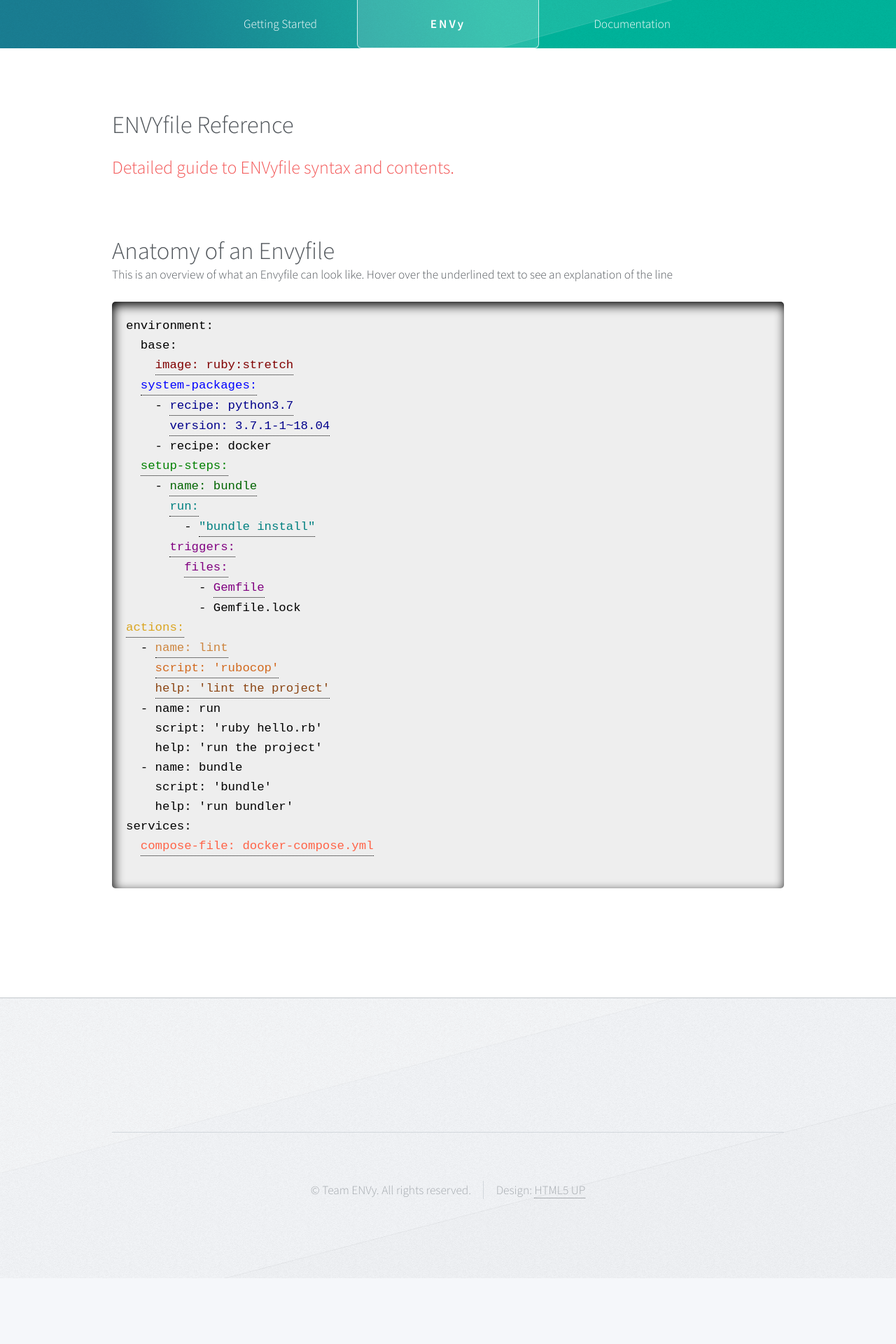
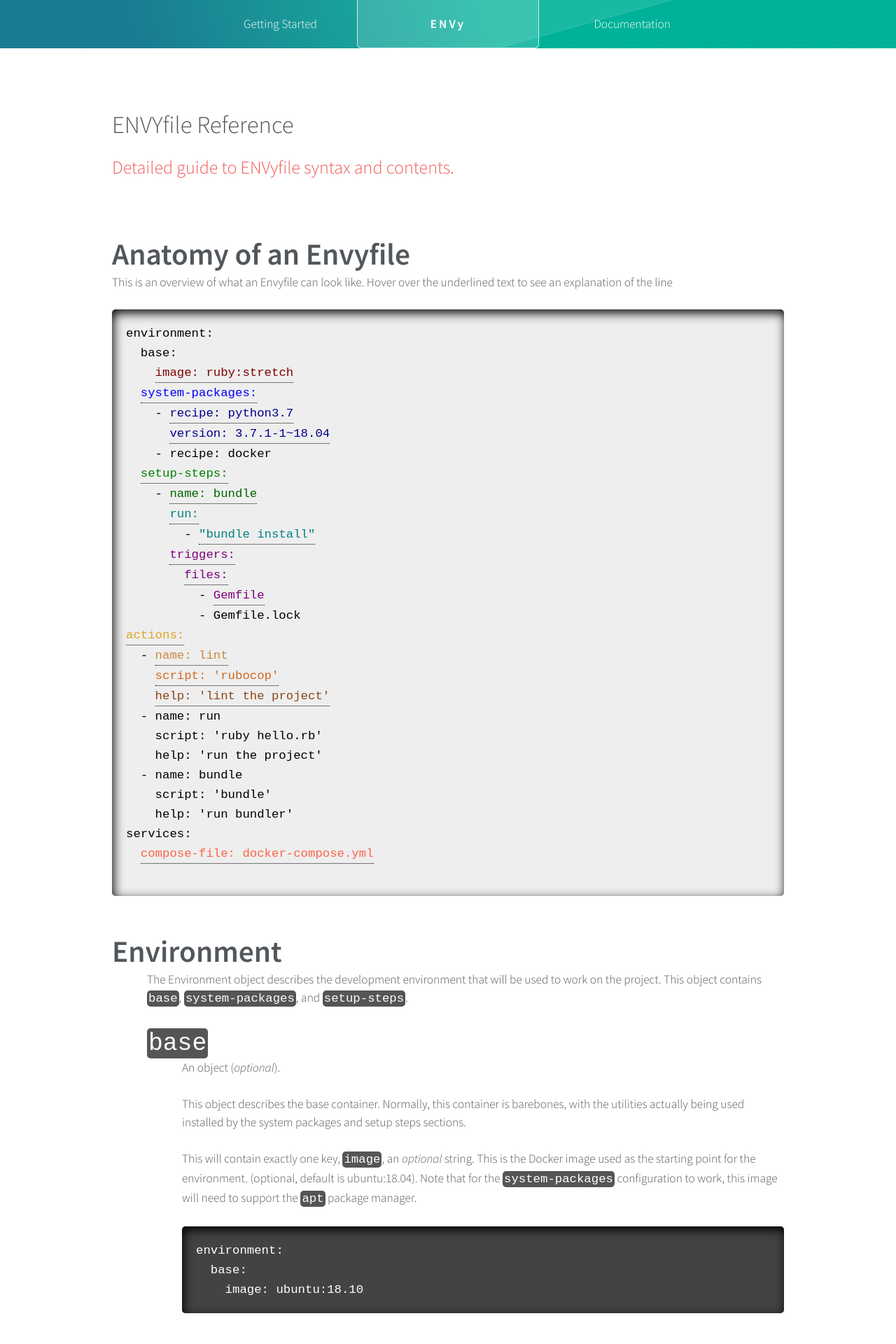
Before and after one commit to envy-project/envy-project.github.io, a Jekyll site: the page built from envyfile-reference.md, in a window 1280 px wide. Shown: the top 1920 px of the page at 70% size. Built offline with Jekyll 4.4.1, drawn with Linux system fonts in a browser that asks for light colours; before the commit the page ends 1826 px from its top, so only the background shows below that; some of the changed text lies outside the part shown.

Commit message:
envyfile schema/reference document

````diff
--- a/envyfile-reference.md
+++ b/envyfile-reference.md
@@ -45,10 +45,19 @@
   visibility: visible;
   opacity: 1;
 }
+h1:not(#logo) {
+		font-size: 2.5em;
+		line-height: 1.25em;
+		font-weight: bold;
+}
+
+.indentThis {
+	margin-left: 50px;
+}
 </style>
 
-Anatomy of an Envyfile
----
+# Anatomy of an Envyfile
+
 This is an overview of what an Envyfile can look like. Hover over the underlined text to see an explanation of the line
 <br />
 <div class="highlighter-rouge big-wrapper"><div class="highlight big-child" style="color: black; background-color: #eee;"><pre class="highlight">
@@ -81,3 +90,128 @@
   <span style="color: tomato" class="tooltip">compose-file: docker-compose.yml<span class="tooltiptext">An optional docker-compose file, started and stopped with the ENVy environment</span></span>
 </code>
 </pre></div></div>
+<br />
+{::options parse_block_html="true" /}
+
+# Environment
+<div class="indentThis" markdown="1">
+The Environment object describes the development environment that will be used to work on the project. This object contains `base`, `system-packages`, and `setup-steps`.
+
+
+`base`
+---
+<div class="indentThis" markdown="1">
+An object (_optional_).
+
+This object describes the base container. Normally, this container is barebones, with the utilities actually being used installed by the system packages and setup steps sections.
+
+This will contain exactly one key, `image`, an _optional_ string. This is the Docker image used as the starting point for the environment. (optional, default is ubuntu:18.04). Note that for the `system-packages` configuration to work, this image will need to support the `apt` package manager.
+
+```
+environment:
+  base:
+    image: ubuntu:18.10
+```
+<br />
+<br />
+</div>
+
+`system-packages`
+---
+<div class="indentThis" markdown="1">
+An array (_optional_)
+
+This array contains a list of packages that will be installed on the system. Each package is specified by a `recipe` (mandatory), and an optional `version`. The recipe refers to an exact apt package name, and the version refers to a version available in the repository. The [Ubuntu package repository](https://packages.ubuntu.com) is a good place to search for recipes and versions.
+
+```
+environment:
+  system-packages:
+    - recipe: docker
+    - recipe: python3.7
+      version: version: 3.7.1-1~18.04
+```
+<br />
+<br />
+</div>
+
+`setup-steps`
+---
+<div class="indentThis" markdown="1">
+An array (_optional_).
+
+This array contains a list of setup steps that will be performed after packages are installed during the initial `envy up`, and, optionally, at points in the future when `envy up` is invoked.
+
+Each step has a `name` (mandatory, string) to describe the step, a `run` (mandatory, array of strings)  to list the commands that must be run to complete the step, and some have `triggers` (optional, object) defined.
+
+Ideally, setup steps are written in such a way that they are _idempotent_, and as such can be run multiple times without causing changes (or at least without causing damage) to the development environment. This allows for more flexibility when deciding on when to trigger setup steps.
+
+Triggers
+---
+<div style="margin-top: 1em" class="indentThis" markdown="1">
+Triggers require some more in-depth explanation. Sometimes, it makes sense to run setup steps again after the initial `envy up`. This can be simple, such as an updated `package.json` file causing `npm install` to be re-run, or more complex, like triggering every time a specific other step has been run. **Many projects do not require triggers at all**.
+
+Note that triggers do not set up 'watches' on files or conditions specified - **steps will only ever be run when `envy up` is called**
+
+There are three types of Triggers:
+
+- `system-packages`: Run this step any time one of the listed system packages has updated or been reinstalled. Useful for reinstalling non-native packages that are likely to depend on native packages, like Python modules.
+- `files`: Run this step any time one of the listed files within the project directory has changed. Useful for reinstalling non-native dependencies, with tools like `pip` or `npm`.
+- `steps`: Run this step any time of of the named steps are run. This can be useful for finalizing installation of another step, or to create dependency chains of steps.
+</div>
+```
+environment:
+  setup-steps:
+    - name 'Seed sqlite database'
+      run:
+        - 'sqlite3 maindata.db < create.sql'
+    - name: 'install npm packages'
+      run:
+        - 'npm install --dev'
+      triggers:
+        files:
+          - package.json
+```
+<br />
+<br />
+</div>
+</div>
+# Actions
+<div class="indentThis" markdown="1">
+Actions are common tasks for contributors to run. This often includes tasks such as linting, running tests, building a release artifact, or simply running the application itself. This section allows maintainers to pre-define the commands contributors are likely to need.
+
+Actions are invokable by using their name directly after `envy` on the command line - so an action called "lint" is invoked by running `envy lint`.
+
+Users can see the available actions in a project by running `envy --help` anywhere in the project directory.
+
+All actions are run from the project root directory. If they should be run from another directory, use a `cd` command at the start of your script. (see [this issue](https://github.com/envy-project/envy/issues/40) for status updates)
+
+Actions contain three required fields:
+  - `name` (mandatory, string) that contributors can call this action using
+  - `script` (mandatory, string) the command passed to Bash (can contain Bash special characters like pipes or ampersands) that executes this action.
+  - `help` (mandatory, string) the help text presented to users when they run `envy --help`
+
+```
+actions:Actions are scripts or commands contributors are likely to use often
+  - name: lint
+    script: 'rubocop'
+    help: 'lint the project'
+  - name: run
+    script: 'ruby hello.rb'
+    help: 'run the project'
+```
+<br />
+<br />
+</div>
+
+# Services
+
+Many projects need accompanying services to run at the same time in order to have a complete development environment. ENVy supports this through the concept of _services_ (sometimes called "sidecar services"). These are started at the same time `envy up` is run, and stopped when `envy down` or `envy nuke` is run.
+
+At the moment, only `docker-compose` based service files are supported. Please open [an issue](https://github.com/envy-project/envy/issues) if you'd like to see more.
+
+You can specify the docker-compose file you'd like ENVy to manage state for using the `compose-file` key:
+
+```
+services:
+  compose-file: docker-compose.yml
+```
````
